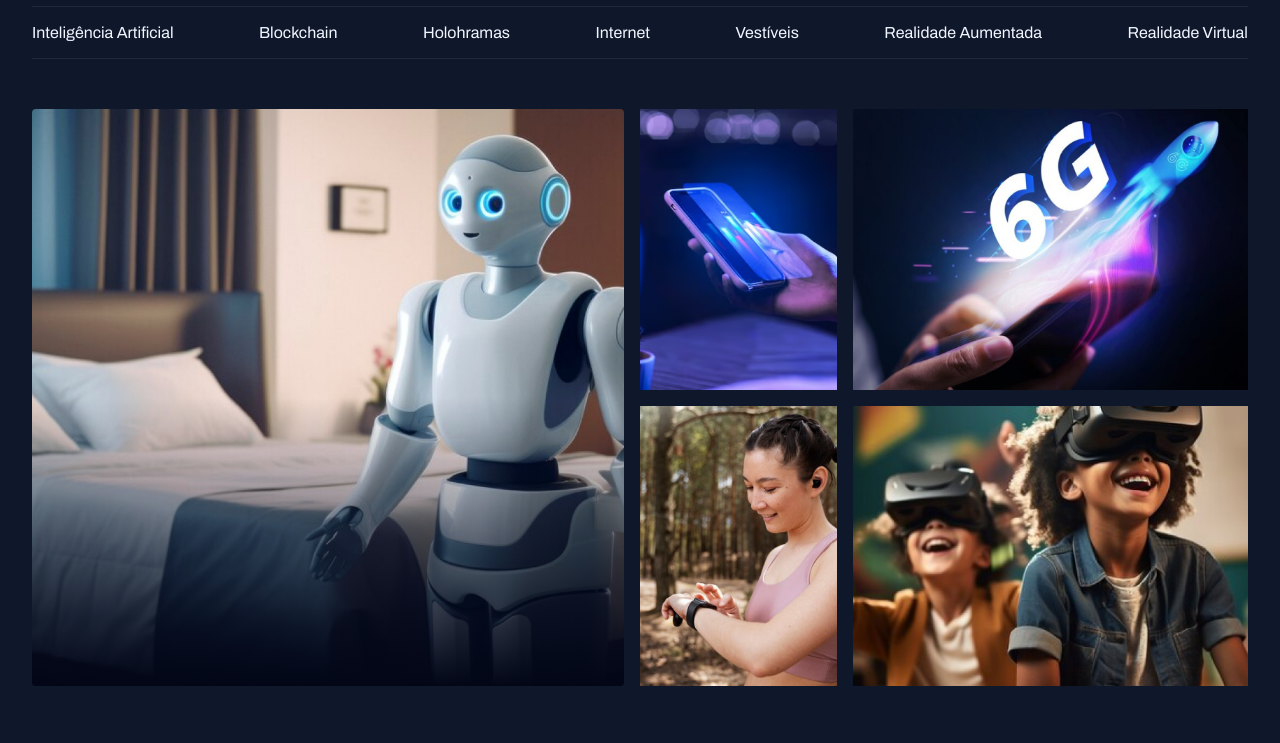
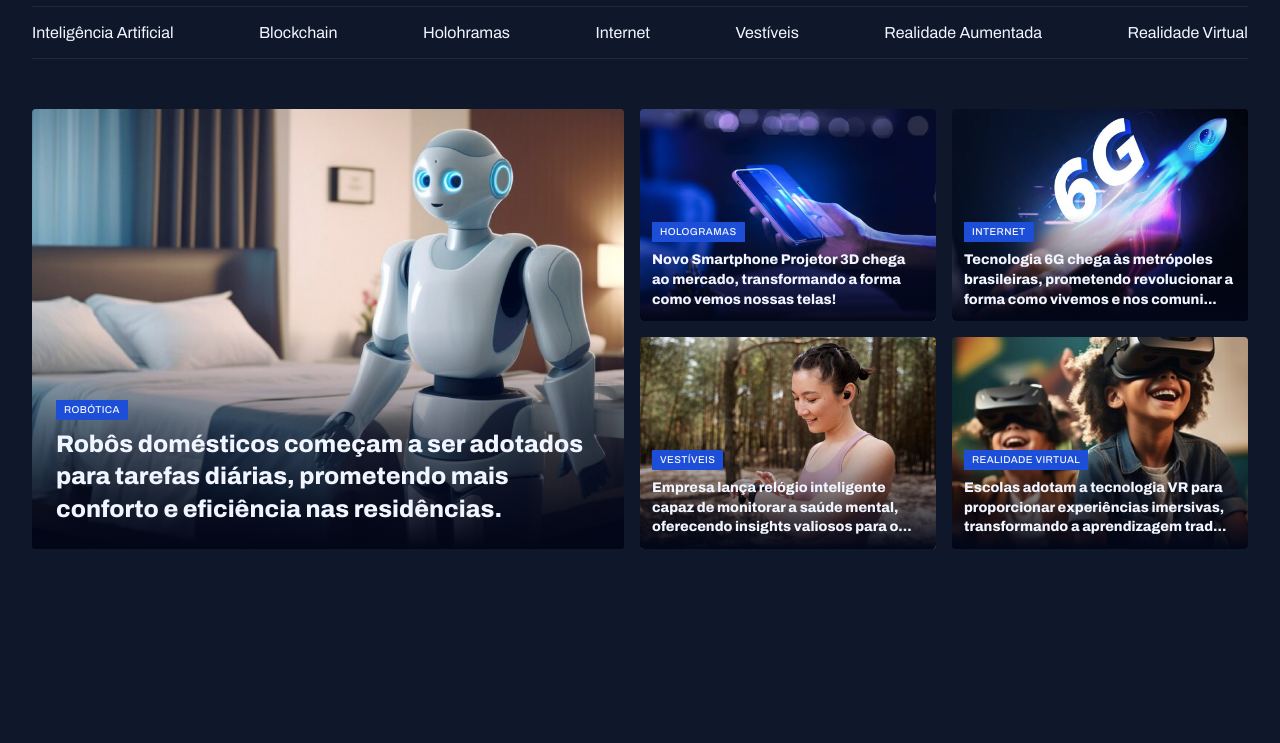
Before and after one commit to HennrikeSocher/rs-newsPortal, a plain HTML site: page index.html in a window 1280 px wide. Shown: the part 57-800 px from the top of the page. Drawn offline with Linux system fonts and the light colour scheme.

Commit message:
highlights finished :rocket:

```diff
--- a/index.html
+++ b/index.html
@@ -25,7 +25,7 @@
           <img src="assets/icons/Logo.svg" alt="logo da tech news" />
         </div>
         <div>
-          <strong>buscar</strong>
+          <strong>Buscar</strong>
           <img src="assets/icons/MagnifyingGlass.svg" alt="icone de busca" />
         </div>
       </nav>
@@ -41,14 +41,57 @@
     </header>
     <main class="grid container">
       <section id="featured" class="grid grid-flow-col gap-16">
-        <div class="card">
+        <figure class="card">
           <img src="assets/images/Image 01.png" alt="" />
-        </div>
+          <figcaption>
+            <span class="content-tag">Robótica</span>
+            <h2 class="text-2xl">
+              Robôs domésticos começam a ser adotados para tarefas diárias,
+              prometendo mais conforto e eficiência nas residências.
+            </h2>
+          </figcaption>
+        </figure>
         <div class="grid grid-cols-2 gap-16">
-          <div><img src="assets/images/Image 02.png" alt="" /></div>
-          <div><img src="assets/images/Image 03.png" alt="" /></div>
-          <div><img src="assets/images/Image 04.png" alt="" /></div>
-          <div><img src="assets/images/Image 05.png" alt="" /></div>
+          <figure class="card">
+            <img src="assets/images/Image 02.png" alt="" />
+            <figcaption>
+              <span class="content-tag">Hologramas</span>
+              <h2 class="text-lg">
+                Novo Smartphone Projetor 3D chega ao mercado, transformando a
+                forma como vemos nossas telas!
+              </h2>
+            </figcaption>
+          </figure>
+          <figure class="card">
+            <img src="assets/images/Image 03.png" alt="" />
+            <figcaption>
+              <span class="content-tag">Internet</span>
+              <h2 class="text-lg">
+                Tecnologia 6G chega às metrópoles brasileiras, prometendo
+                revolucionar a forma como vivemos e nos comuni...
+              </h2>
+            </figcaption>
+          </figure>
+          <figure class="card">
+            <img src="assets/images/Image 04.png" alt="" />
+            <figcaption>
+              <span class="content-tag">Vestíveis</span>
+              <h2 class="text-lg">
+                Empresa lança relógio inteligente capaz de monitorar a saúde
+                mental, oferecendo insights valiosos para o...
+              </h2>
+            </figcaption>
+          </figure>
+          <figure class="card">
+            <img src="assets/images/Image 05.png" alt="" />
+            <figcaption>
+              <span class="content-tag">Realidade Virtual</span>
+              <h2 class="text-lg">
+                Escolas adotam a tecnologia VR para proporcionar experiências
+                imersivas, transformando a aprendizagem trad...
+              </h2>
+            </figcaption>
+          </figure>
         </div>
       </section>
     </main>
--- a/styles/global.css
+++ b/styles/global.css
@@ -12,10 +12,10 @@
   --text-color-primary: #f1f5ff;
   --text-color-secondary: #cbd5e1;
   --font-family: "Archivo", sans-serif;
-  --h1: 800 24/135% var(--font-family);
-  --h2: 800 16/140% var(--font-family);
-  --h3: 800 14/140% var(--font-family);
-  --span: 600 14/145% var(--font-family);
+  --h1: 800 24px/135% var(--font-family);
+  --h2: 800 16px/140% var(--font-family);
+  --h3: 800 14px/140% var(--font-family);
+  --span: 600 14px/145% var(--font-family);
   --text: 400 16px/145% var(--font-family);
   --text-sm: 400 14px/160% var(--font-family);
 }
@@ -54,3 +54,14 @@ img {
 main {
   margin-top: 50px;
 }
+
+.content-tag {
+  display: inline-block;
+  background-color: var(--brand-color-dark);
+  padding: 4px 8px;
+  font: 500 10px/1.2 var(--font-family);
+  text-transform: uppercase;
+  letter-spacing: 0.04em;
+  color: var(--text-color-primary);
+  box-shadow: 0px 4px 16px rbga(2, 6, 23, 0.25);
+}
--- a/styles/sections.css
+++ b/styles/sections.css
@@ -15,5 +15,17 @@
       top: 50%;
       background: linear-gradient(180deg, transparent 0%, #020617 100%);
     }
+    figcaption {
+      position: absolute;
+      bottom: 0;
+      padding: 24px;
+
+      &:has(.text-lg) {
+        padding: 12px;
+      }
+    }
+    h2 {
+      margin-top: 8px;
+    }
   }
 }
--- a/styles/utility.css
+++ b/styles/utility.css
@@ -9,9 +9,22 @@
 }
 
 .grid-cols-2 {
-  grid-template-columns: 1fr 2fr;
+  grid-template-columns: 2fr 2fr;
 }
 
 .gap-16 {
   gap: 16px;
 }
+
+.text-2xl {
+  font: var(--h1);
+}
+.text-xl {
+  font: var(--h2);
+}
+.text-lg {
+  font: var(--h3);
+}
+.text-sm {
+  font: var(--text-sm);
+}
```
